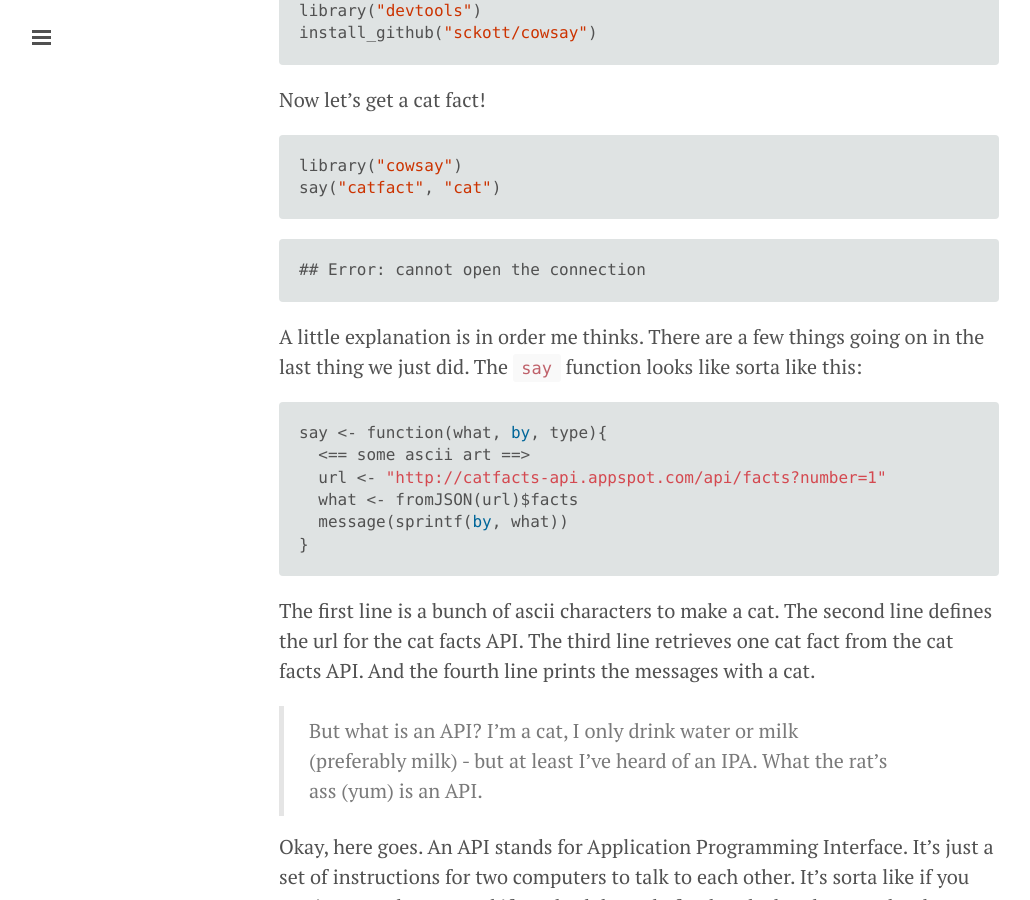
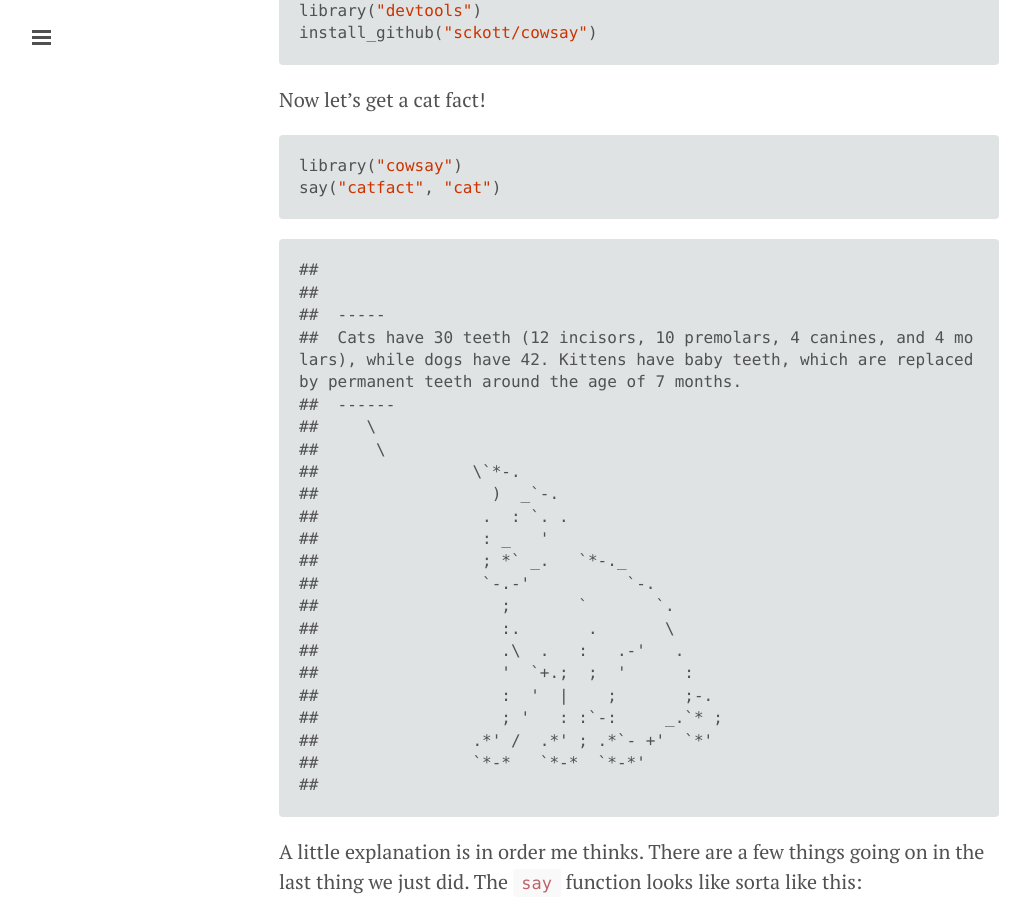
Before and after one commit to sckott/rforcats, a Jekyll site: the page built from index.md, in a window 1280 px wide and 900 px high, scrolled down 14555 px. Shown: the whole window, without its empty margins (1-1031 px from the left). Built offline with Jekyll 4.4.1, drawn with Linux system fonts in a browser that asks for light colours; nearby versions of some CDN libraries; Markdown is read by kramdown in place of the engine named in the settings; comment, search, counter and statistics services are not loaded; some of the changed text lies outside the part shown.

Commit message:
updated with internet access :cats:

````diff
--- a/index.md
+++ b/index.md
@@ -626,7 +626,28 @@ say("catfact", "cat")
 ```
 
 ```
-## Error: cannot open the connection
+##
+##
+##  -----
+##  Cats have 30 teeth (12 incisors, 10 premolars, 4 canines, and 4 molars), while dogs have 42. Kittens have baby teeth, which are replaced by permanent teeth around the age of 7 months.
+##  ------
+##     \
+##      \
+##                \`*-.
+##                  )  _`-.
+##                 .  : `. .
+##                 : _   '
+##                 ; *` _.   `*-._
+##                 `-.-'          `-.
+##                   ;       `       `.
+##                   :.       .       \
+##                   .\  .   :   .-'   .
+##                   '  `+.;  ;  '      :
+##                   :  '  |    ;       ;-.
+##                   ; '   : :`-:     _.`* ;
+##                .*' /  .*' ; .*`- +'  `*'
+##                `*-*   `*-*  `*-*'
+##
 ```
 
 A little explanation is in order me thinks. There are a few things going on in the last thing we just did. The `say` function looks like sorta like this:
````
Also changed, not shown: other parts of index.md (+1 -1 lines), 1 other file.
